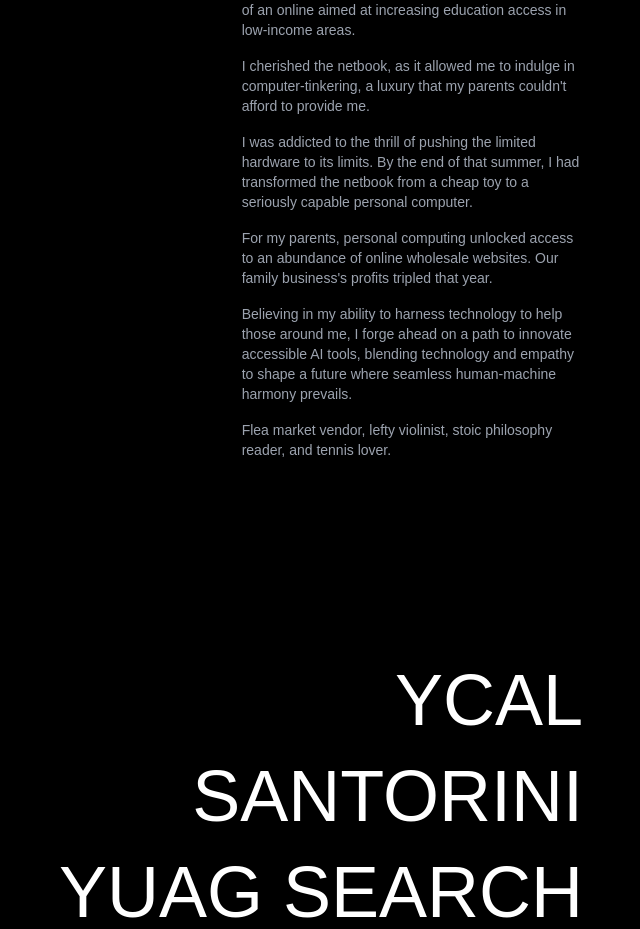
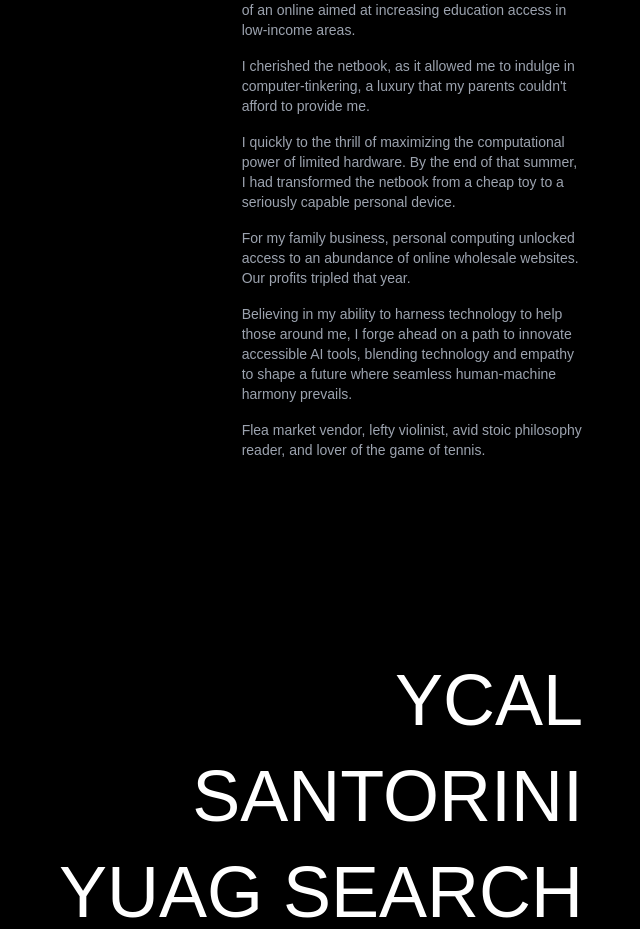
Before and after one commit to ericwang07/my_portfolio, a React (Create React App) app: page / in a window 1280 px wide. Shown: the part 1060-1989 px from the top of the page, without its empty margins (569-1209 px from the left). Built offline with nearby package versions, Linux system fonts and the light colour scheme; the HTML template or start-up script is replaced by a standard one.

Commit message:
changed about

```diff
--- a/src/components/About.jsx
+++ b/src/components/About.jsx
@@ -21,16 +21,16 @@ const About = () => {
               I cherished the netbook, as it allowed me to indulge in computer-tinkering, a luxury that my parents couldn't afford to provide me.
             </div>
             <div className='font-2xl text-sm pb-4 md:w-1/3 w-2/3 ml-auto mr-0 text-gray-400 flex'>
-              I was addicted to the thrill of pushing the limited hardware to its limits. By the end of that summer, I had transformed the netbook from a cheap toy to a seriously capable personal computer.
+              I quickly to the thrill of maximizing the computational power of limited hardware. By the end of that summer, I had transformed the netbook from a cheap toy to a seriously capable personal device.
             </div>
             <div className='font-2xl text-sm pb-4 md:w-1/3 w-2/3 ml-auto mr-0 text-gray-400 flex'>
-              For my parents, personal computing unlocked access to an abundance of online wholesale websites. Our family business's profits tripled that year.
+              For my family business, personal computing unlocked access to an abundance of online wholesale websites. Our profits tripled that year.
             </div>
             <div className='font-2xl text-sm pb-4 md:w-1/3 w-2/3 ml-auto mr-0 text-gray-400 flex'>
               Believing in my ability to harness technology to help those around me, I forge ahead on a path to innovate accessible AI tools, blending technology and empathy to shape a future where seamless human-machine harmony prevails.
             </div>
             <div className='font-2xl text-sm pb-4 md:w-1/3 w-2/3 ml-auto mr-0 text-gray-400 flex'>
-              Flea market vendor, lefty violinist, stoic philosophy reader, and tennis lover.
+              Flea market vendor, lefty violinist, avid stoic philosophy reader, and lover of the game of tennis.
             </div>
 
         </div>
```
